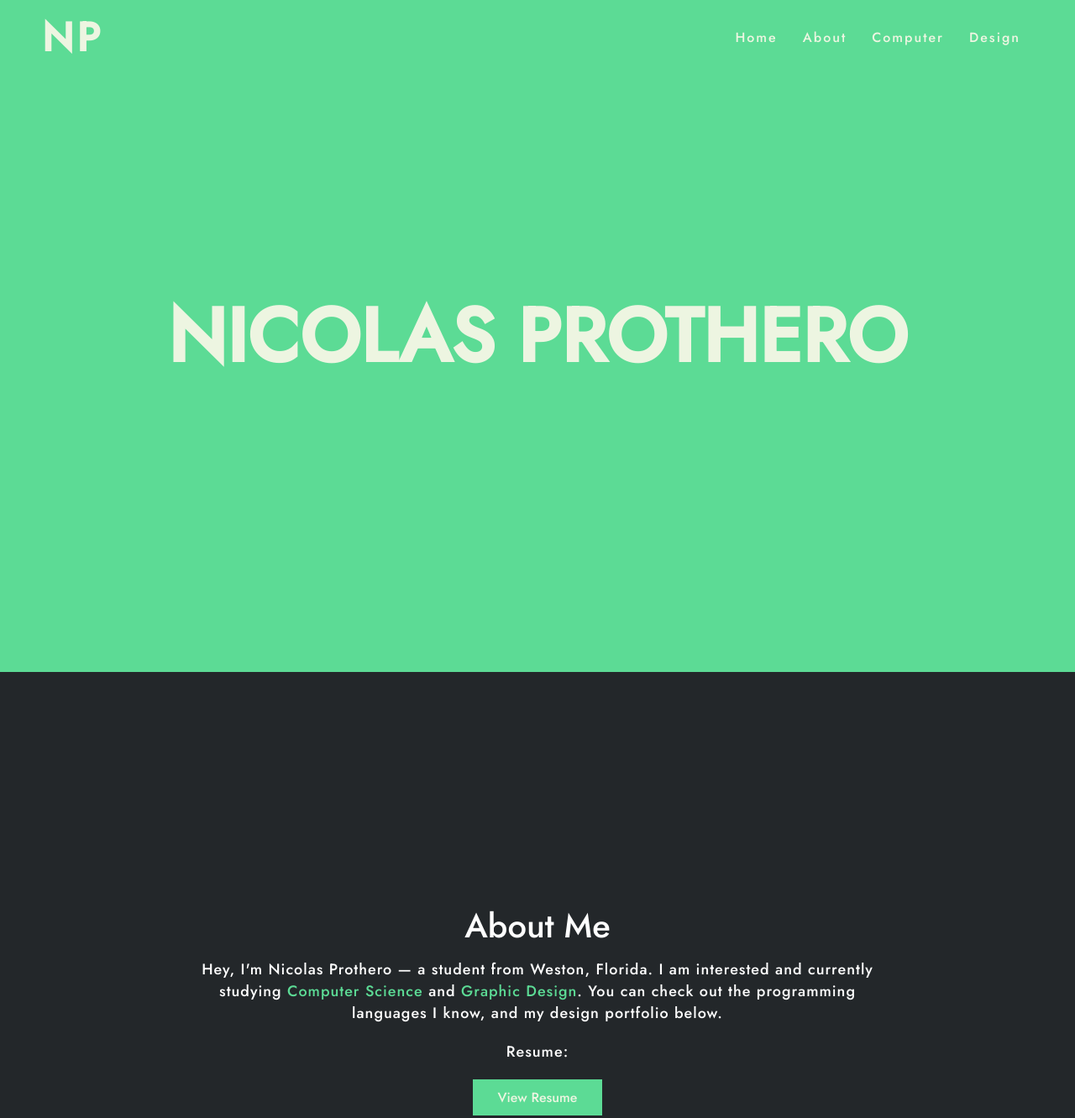
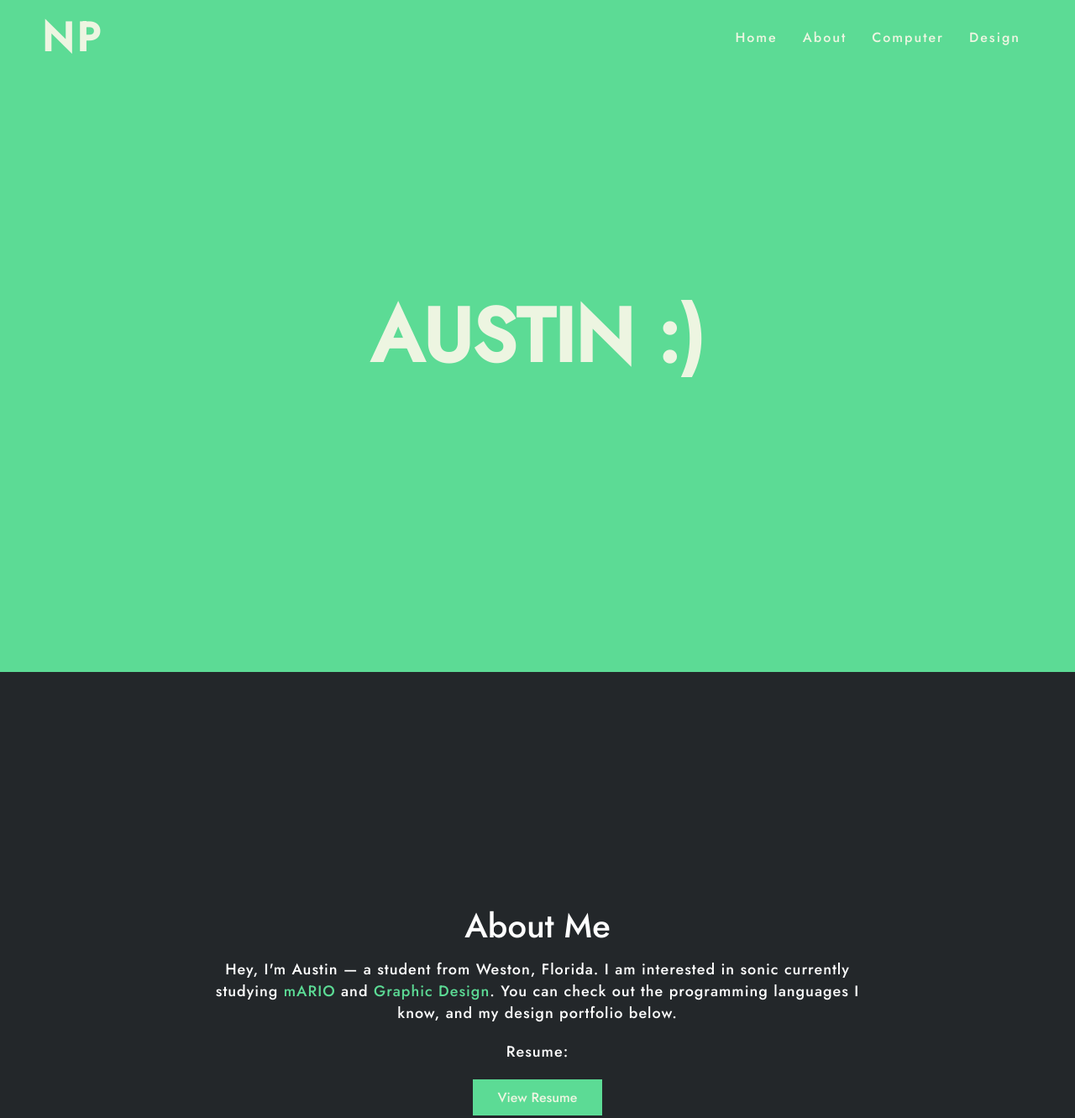
Before and after one commit to Austinr10/Austinr10.github.io, a plain HTML site: page index.html in a window 1280 px wide. Shown: the top 1331 px of the page at 84% size. Drawn offline with Linux system fonts and the light colour scheme.

Commit message:
Update index.html

```diff
--- a/index.html
+++ b/index.html
@@ -3,7 +3,7 @@
 <head>
     <meta name="viewport" content="width=device-width, initial-scale=1.0">
     <meta charset="UTF-8">
-    <title>NICOLAS PROTHERO</title>
+    <title>AustinRObertosn</title>
     <link rel="icon" type="image/ico" href="images/favicon.ico">
     <link rel="stylesheet" href="style.css">
 </head>
@@ -23,7 +23,7 @@
 
 <!-- BANNER :0 -->
     <section class="banner" id="home">
-        <h2>NICOLAS PROTHERO</h2>
+        <h2>Austin :)</h2>
     </section>
 
 
@@ -32,7 +32,7 @@
         <div class="content">
             <div class="mxw800p">
                 <h3>About Me</h3>
-                    <p>Hey, I'm Nicolas Prothero — a student from Weston, Florida. I am interested and currently studying <color>Computer Science</color> and <color>Graphic Design</color>. You can check out the programming languages I know, and my design portfolio below.
+                    <p>Hey, I'm Austin — a student from Weston, Florida. I am interested in sonic currently studying <color>mARIO</color> and <color>Graphic Design</color>. You can check out the programming languages I know, and my design portfolio below.
                     <p>Resume:</p>
                 <a href="resources/Resume_Nicolas_Prothero.pdf" target="_blank" class="btn">View Resume</a>
             </div>
@@ -107,7 +107,7 @@
 <!-- Footer -->
     <section class="footer">
         <ul>
-            <li>Made by Nicolas Prothero 2020</li>
+            <li>Made by Austin :) 2020</li>
         </ul>
 
     </section>
```
